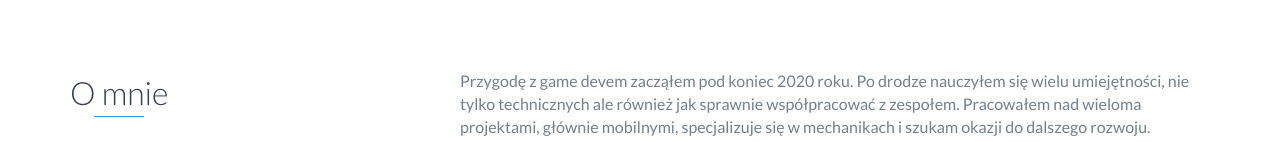
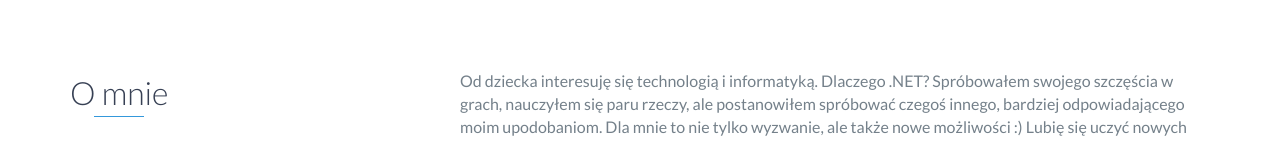
Before and after one commit to soleshhaker/soleshhaker.github.io, a website: page index.html in a window 1280 px wide. Shown: the part 805-947 px from the top of the page. Drawn offline with nearby package versions, Linux system fonts and the light colour scheme.

Commit message:
update description

```diff
--- a/index.html
+++ b/index.html
@@ -75,7 +75,7 @@
                 </div>
                 <div class="col-md-8">
                     <p>
-                        Przygodę z game devem zacząłem pod koniec 2020 roku. Po drodze nauczyłem się wielu umiejętności, nie tylko technicznych ale również jak sprawnie współpracować z zespołem. Pracowałem nad wieloma projektami, głównie mobilnymi, specjalizuje się w mechanikach i szukam okazji do dalszego rozwoju.
+					  Od dziecka interesuję się technologią i informatyką. Dlaczego .NET? Spróbowałem swojego szczęścia w grach, nauczyłem się paru rzeczy, ale postanowiłem spróbować czegoś innego, bardziej odpowiadającego moim upodobaniom. Dla mnie to nie tylko wyzwanie, ale także nowe możliwości :) Lubię się uczyć nowych rzeczy i szukam nowych obszarów do rozwoju, licząc na pracę z osobami o podobnych zainteresowaniach.
                     </p>
                 </div>
             </div>
```
